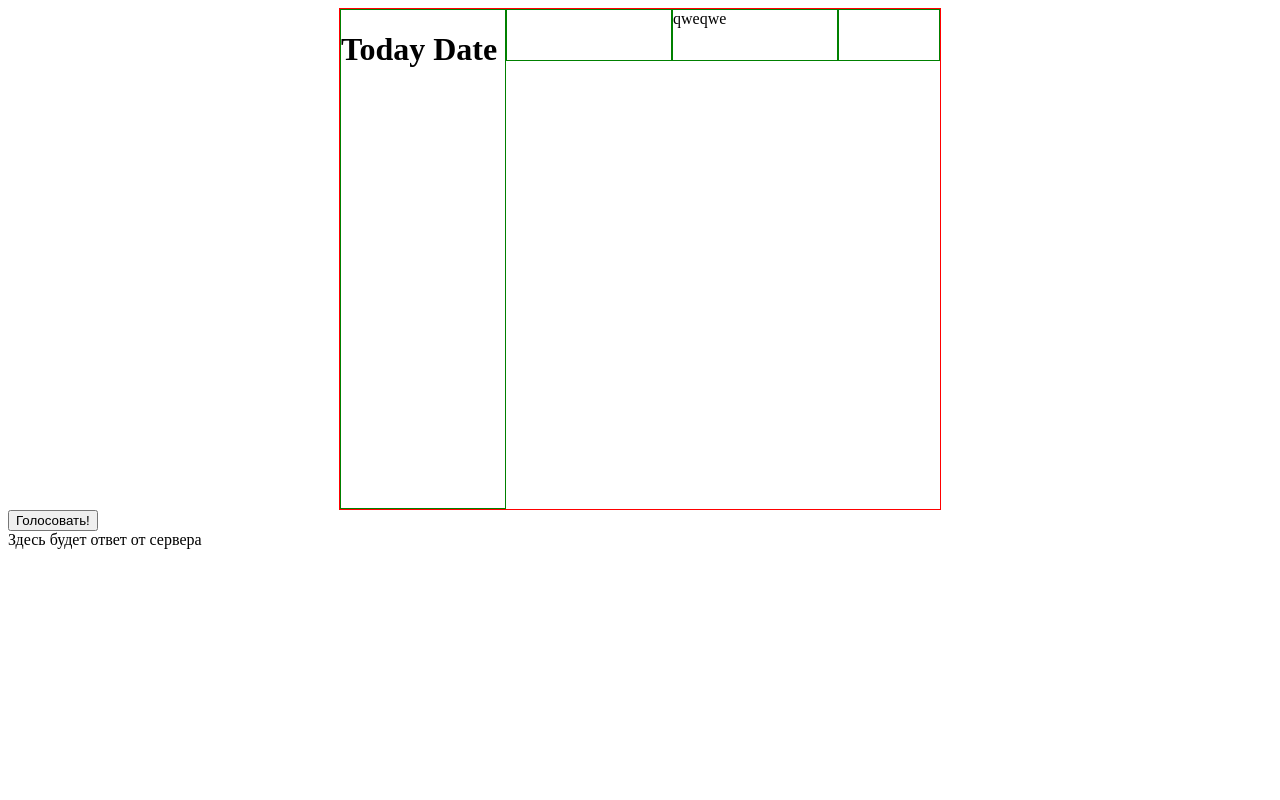
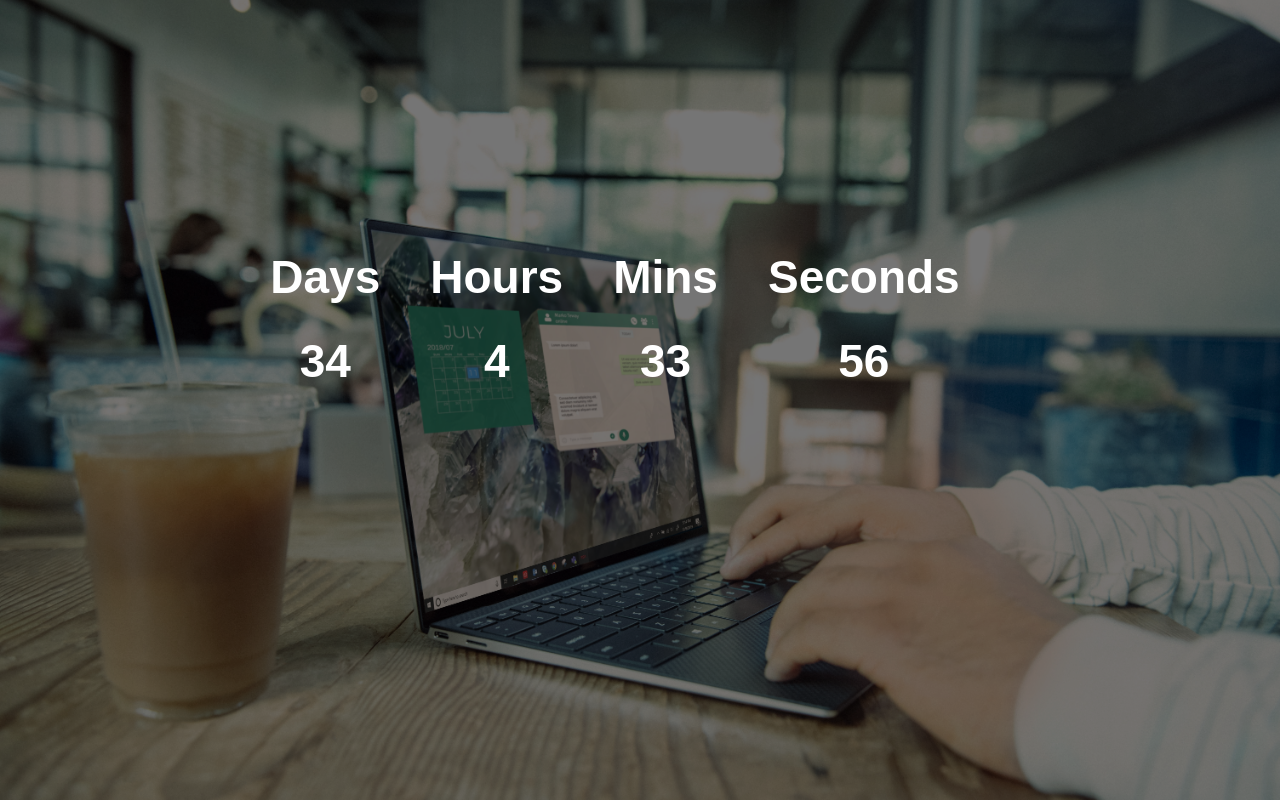
Before and after one commit to i6rahimo/javascript, a PHP site: page /main.html in a window 1280 px wide. Run offline with PHP 8.4, Linux system fonts and the light colour scheme.

Commit message:
add js time

```diff
--- a/js/array.js
+++ /dev/null
@@ -1,31 +0,0 @@
-const a = [1, 2, 3, 4]
-const b = ['Audi', 'Bmw', 'aliexpress', 'twitter', 'facebook']
-
-const c = a.concat(b)
-const last = c.pop()
-const first = c.shift()
-c.push('123')
-const last2 = c.pop()
-console.log(c)
-const index = a.indexOf(1)
-console.log(index)
-
-const rm = b.splice(0, 5)
-console.log(rm)
-
-const copy = a.splice()
-console.log(copy)
-
-const rev = a.reverse()
-console.log(rev)
-
-
-let user = [
-    {id: 1, name: "Ahmad"},
-    {id: 2, name: 'Aina'},
-    {id: 3, name: 'Gulya'}
-];
-
-let user = users.find( item => item.name == 'Ahmad')
-
-console.log(user)
--- /dev/null
+++ b/js/main.js
@@ -0,0 +1,32 @@
+const day     = document.querySelector('.days p')
+const hour    = document.querySelector('.hours p')
+const mins    = document.querySelector('.mins p')
+const seconds = document.querySelector('.seconds p')
+
+const newYears = '1 Jan 2022';
+function coutdown() {
+    const newYearsDate = new Date(newYears);
+    const currentDate  = new Date()
+
+    const totralSeconds = (newYearsDate - currentDate) / 1000;
+
+    const days    = Math.floor(totralSeconds / 3600 / 24)
+    const hours   = Math.floor(totralSeconds / 3600 )  %24
+    const minutes = Math.floor(totralSeconds / 60 ) % 60
+    const second  = Math.floor(totralSeconds) % 60
+
+
+    day.innerHTML     = days;
+    hour.innerHTML    = hours;
+    mins.innerHTML    = formatTime(minutes)
+    seconds.innerHTML = formatTime(second)
+
+    // console.log(days, hours, minutes)
+}
+
+function formatTime(time) {
+    return time < 10 ? (`0${time}`) : time;
+}
+
+coutdown()
+setInterval(coutdown, 1000)
--- a/js/this.js
+++ /dev/null
@@ -1,16 +0,0 @@
-const helloWorld =  {
-    name: 'Alex',
-    getName: function () {
-        console.log(this)
-    }
-}
-helloWorld.getName()
-
-function test() {
-    return this;
-}
-test()
-
-const {name: yName} = { name: 'Lida'}
-
-console.log()
--- a/main.css
+++ b/main.css
@@ -1,33 +1,40 @@
+* {
+    padding: 0;
+    margin: 0;
+}
 .wrapper {
-    border: 1px solid red;
-    width: 600px;
-    max-width: 100%;
-    height: 500px;
-    margin: 0 auto;
+    background: url(bg.jpg);
+    background-position: center;
+    background-size: cover;
+    background-repeat: no-repeat;
+    height: 100vh;
+    z-index: -1;
+}
+.bg-fon {
+    display: block;
+    position: fixed;
+    width: 100%;
+    height: 100%;
+    top: 0;
+    left: 0;
+    background-color: rgba(0, 0, 0, 0.541);
+}
+
+.date {
     display: flex;
+    justify-content: center;
+    align-items: center;
+    padding-top: 250px;
+    z-index: 10000;
 }
-.item1 {
-    flex: 1 0 0;
-    width: 100px;
-    height: auto;
-    border: 1px solid green;
+span, p {
+    font-family: 'Ubuntu', sans-serif;
+    color: #fff;
+    font-weight: 800;
+    font-size: 46px;
+    margin-right: 50px;
+    text-align: center;
 }
-.item2 {
-    flex: 1 0 0;
-    width: 100px;
-    height: 50px;
-    border: 1px solid green;
-
+p {
+    margin-top: 30px;
 }
-.item3 {flex: 1 0 0;
-    width: 100px;
-    height: 50px;
-    border: 1px solid green;
-
-}
-.item4 {
-    width: 100px;
-    height: 50px;
-    border: 1px solid green;
-
-}
--- a/main.html
+++ b/main.html
@@ -1,31 +1,40 @@
 <!DOCTYPE html>
 <html lang="en">
+
 <head>
     <meta charset="UTF-8">
     <meta http-equiv="X-UA-Compatible" content="IE=edge">
     <meta name="viewport" content="width=device-width, initial-scale=1.0">
     <title>Document</title>
     <link rel="stylesheet" href="main.css">
-              <script src="/js/this.js" defer></script>
-              <script src="/js/array.js" defer></script>
-              <script src="/js/constructor.js" defer></script>
-              <script src="/js/hoisting.js" defer></script>
-              <script src="/js/callback.js" defer></script>
-              <script src="/js/object.js"></script>
-              <script src="/js/ajax.js"></script>
+    <script src="/js/main.js" defer></script>
+
 </head>
+
 <body>
     <div class="wrapper">
-                  <div class="item1">
-                      <h1>Today Date</h1>
+        <div class="bg-fon">
+
+            <div class="date">
+                <div class="days">
+                    <span>Days</span>
+                    <p>00</p>
                 </div>
-                  <div class="item2"></div>
-                  <div class="item3">qweqwe</div>
-                  <div class="item4"></div>
+                <div class="hours">
+                    <span>Hours</span>
+                    <p>00</p>
+                </div>
+                <div class="mins">
+                    <span>Mins</span>
+                    <p>00</p>
+                </div>
+                <div class="seconds">
+                    <span>Seconds</span>
+                    <p>00</p>
+                </div>
             </div>
 
-              <input type="button" value="Голосовать!" onclick="vote()">
-              <div id="vote_status">Здесь будет ответ от сервера</div>
-
+        </div>
+    </div>
 </body>
 </html>
```
Also changed, not shown: js/ajax.js (deleted, +0 -58 lines), js/callback.js (deleted, +0 -121 lines), js/constructor.js (deleted, +0 -43 lines), js/hoisting.js (deleted, +0 -43 lines), js/object.js (deleted, +0 -74 lines), bg.jpg (added). Lines whose indentation alone changed are shown as unchanged.
